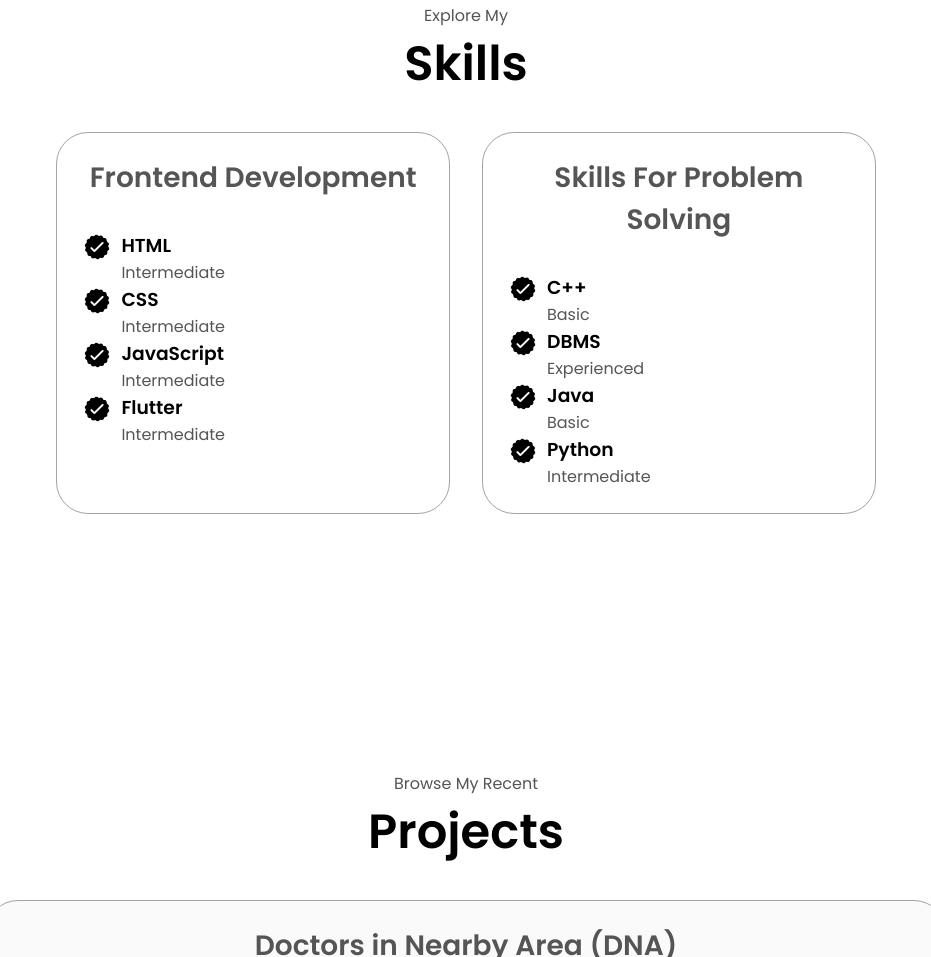
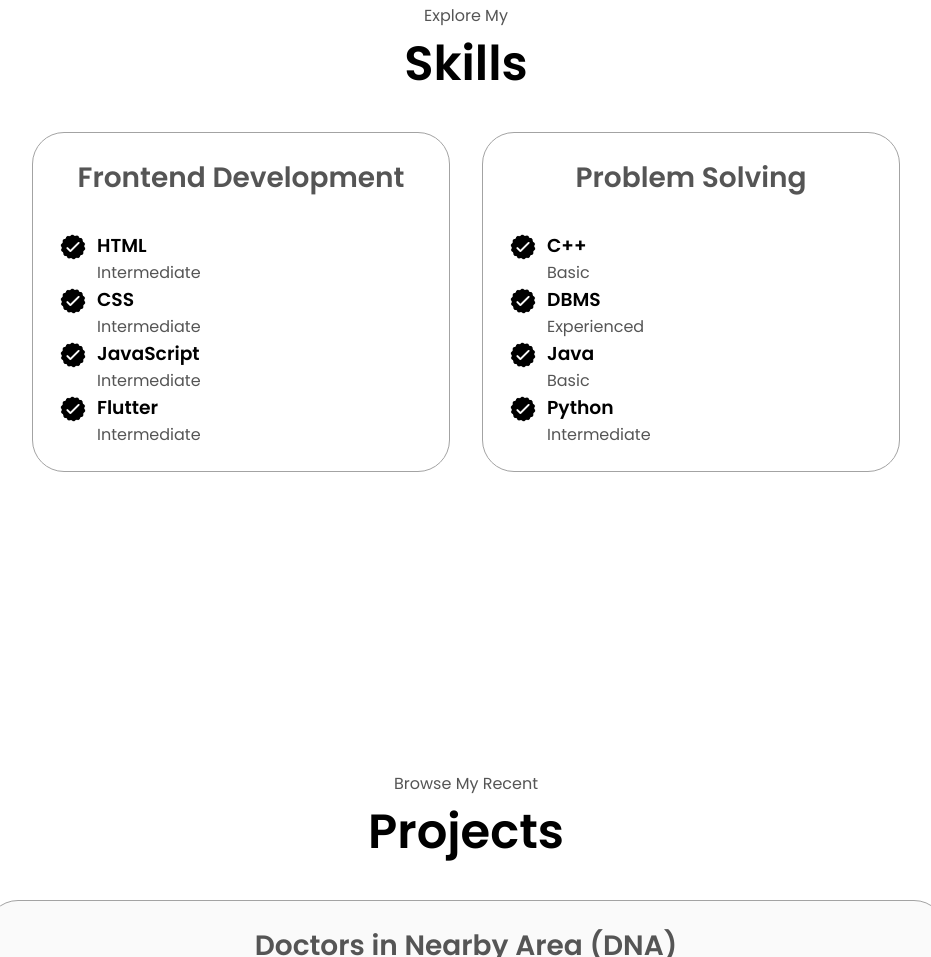
Before and after one commit to shreygohel/Portfolio, a plain HTML site: page Portfolio/index.html in a window 1280 px wide. Shown: the part 1693-2650 px from the top of the page, without its empty margins (174-1105 px from the left). Drawn offline with Linux system fonts and the light colour scheme.

Commit message:
Add files via upload

```diff
--- a/Portfolio/index.html
+++ b/Portfolio/index.html
@@ -130,8 +130,7 @@
           </div>
         </div>
         <div class="details-container">
-          <h2 class="experience-sub-title">Skills For Problem Solving
-          </h2>
+          <h2 class="experience-sub-title">Problem Solving</h2>
           <div class="article-container">
             <article>
               <img src="./assets/checkmark.png" alt="Experience icon" class="icon" />
--- a/Portfolio/style.css
+++ b/Portfolio/style.css
@@ -345,7 +345,7 @@ section {
 
 article {
   display: flex;
-  width: auto;
+  width: 23rem;
   gap: 0.5rem;
 }
 
```
